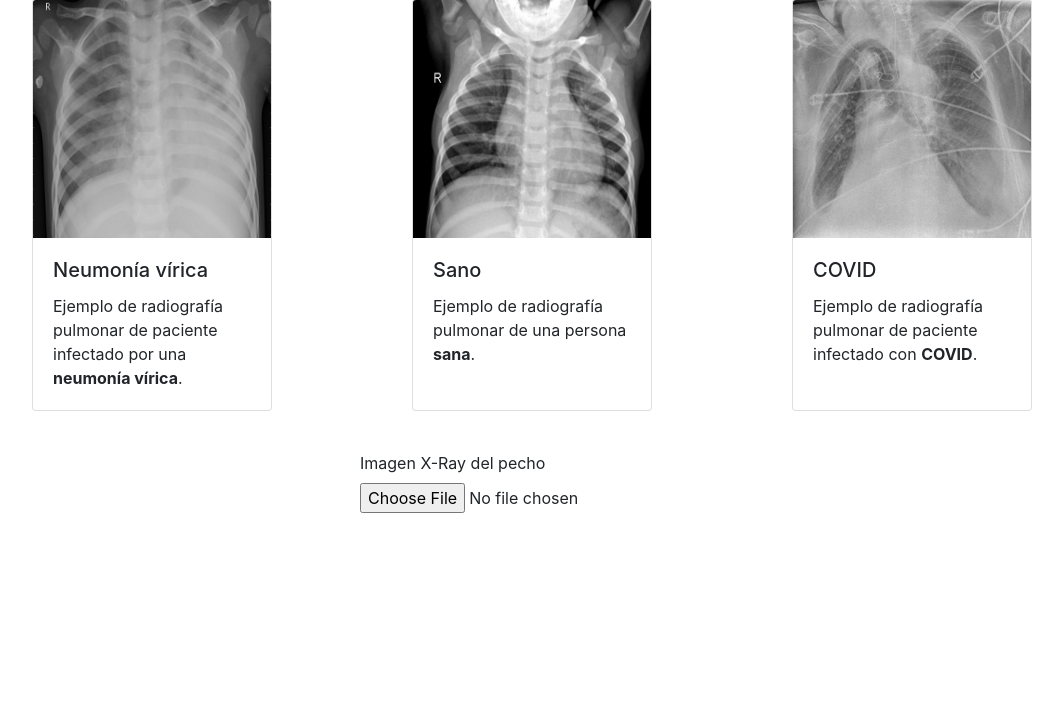
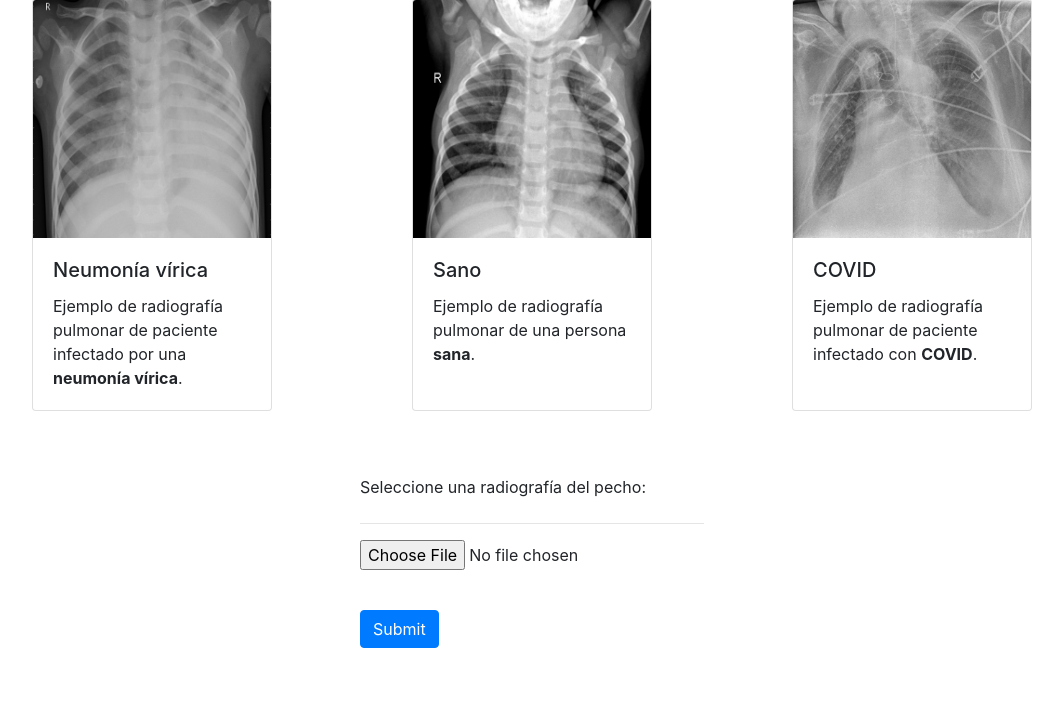
Before and after one commit to paco-12345/iebs-pfp, a Flask app: page /images/submit in a window 1280 px wide. Shown: the part 127-855 px from the top of the page, without its empty margins (108-1171 px from the left). Before the commit the page ends 640 px from the top, so only its background shows below. Run offline with Flask 2, Linux system fonts and the light colour scheme; some libraries are stand-ins or nearby versions.

Commit message:
image validated; result shown in template

```diff
--- a/flaskr/images.py
+++ b/flaskr/images.py
@@ -12,31 +12,45 @@ bp = Blueprint('images', __name__, url_prefix='/images')
 
 
 @bp.route('/submit', methods=('GET', 'POST'))
-def register():
+def submit():
     if request.method == 'POST':
-        # username = request.form['username']
-        # password = request.form['password']
-        # db = get_db()
-        # error = None
+        error = None
 
-        # if not username:
-        #     error = 'Username is required.'
-        # elif not password:
-        #     error = 'Password is required.'
-        # elif db.execute(
-        #     'SELECT id FROM user WHERE username = ?', (username,)
-        # ).fetchone() is not None:
-        #     error = 'User {} is already registered.'.format(username)
+        file = request.files['img_submitted']
 
-        # if error is None:
-        #     db.execute(
-        #         'INSERT INTO user (username, password) VALUES (?, ?)',
-        #         (username, generate_password_hash(password))
-        #     )
-        #     db.commit()
-        #     return redirect(url_for('auth.login'))
+        print(file.read)
 
-        # flash(error)
-        pass
+        # check file size
 
-    return render_template('images/submit.html')
+        max_kb = 1000 # limit kilo bytes
+        size_bytes = len(file.read())
+        if size_bytes > max_kb*1000:
+            error = "El archivo subido (" + str(int(size_bytes/1000)) + " kB) supera el límite (" + str(max_kb) + " kB)"
+        if error is None:
+            ###
+            # Feed image to algorithm
+            result = "Normal"
+            probability = 0.95231546
+            ###
+            file.close()
+            return render_template(
+                'images/submit.html',
+                show_predictions_modal=True,
+                result = result,
+                probability = str(round(100.0 * probability, 1))
+                )
+
+        else:
+            flash(error)
+            file.close()
+            return render_template(
+                'images/submit.html',
+                show_predictions_modal=False
+                )
+
+
+    elif request.method == "GET":
+        return render_template(
+            'images/submit.html',
+            show_predictions_modal=False
+            )
--- a/flaskr/templates/images/submit.html
+++ b/flaskr/templates/images/submit.html
@@ -14,6 +14,7 @@
 
 <div class="container">
 
+  {% if not show_predictions_modal %}
   <div class="row">
     <div class="col-4 d-flex justify-content-center mb-4 mt-4">
       <div class="card" style="width: 15rem;">
@@ -46,6 +47,24 @@
       </div>
     </div>
   </div>
+  {% endif %}
+
+
+  {% if show_predictions_modal %}
+  <div class="row">
+    <div class="col-12 d-flex justify-content-center mb-4 mt-4">
+      <div class="card" style="width: 15rem;">
+        <img class="card-img-top" src="{{ url_for('static', filename='xray_neumonia_virica.png') }}" alt="Your X-Ray Image">
+        <div class="card-body">
+          <h5 class="card-title">{{result}}</h5>
+          <p class="card-text"> La probabilidad de acierto es del <strong>{{probability}} %</strong></p>
+        </div>
+      </div>
+    </div>
+  </div>
+  {% endif %}
+
+
 
   {% if get_flashed_messages() %}
   <div class="row ml-0 mr-0">
@@ -58,17 +77,34 @@
   {% endif %}
 
 
+  {% if not show_predictions_modal %}
   <div class="row">
 
     <div class="col-12 d-flex justify-content-center mb-3">
-      <form class="mt-0 p-3 mb-4" method="post" autocomplete="off">
+      <form id="submit-img" class="mt-4 p-3 mb-5" method="POST" action="/images/submit" autocomplete="off" enctype="multipart/form-data">
         <div class="form-group">
-          <label for="FormControlFile1">Imagen X-Ray del pecho</label>
-          <input type="file"  accept="image/*" class="form-control-file" id="FormControlFile1">
+          <label for="FormControlFile1">Seleccione una radiografía del pecho:</label>
+          <hr>
+          <input required type="file" name="img_submitted" accept="image/*" class="form-control-file" id="img_submitted">
         </div>
+        <button type="submit" class="mt-4 btn btn-primary" name="submit_img" value="submit_img" >Submit</button>
       </form>
     </div>
   </div>
+  {% endif %}
+
+
+  {% if show_predictions_modal %}
+  <div class="row">
+
+    <div class="col-12 d-flex justify-content-center mb-3">
+      <form id="refresh" class="mt-3 p-3 mb-3" method="GET" action="/images/submit" autocomplete="off" enctype="multipart/form-data">
+        <a href="{{ url_for('images.submit') }}"><button class="btn btn-primary" >REFRESH</button></a>
+      </form>
+    </div>
+  </div>
+  {% endif %}
+
 </div>
 
 
```
